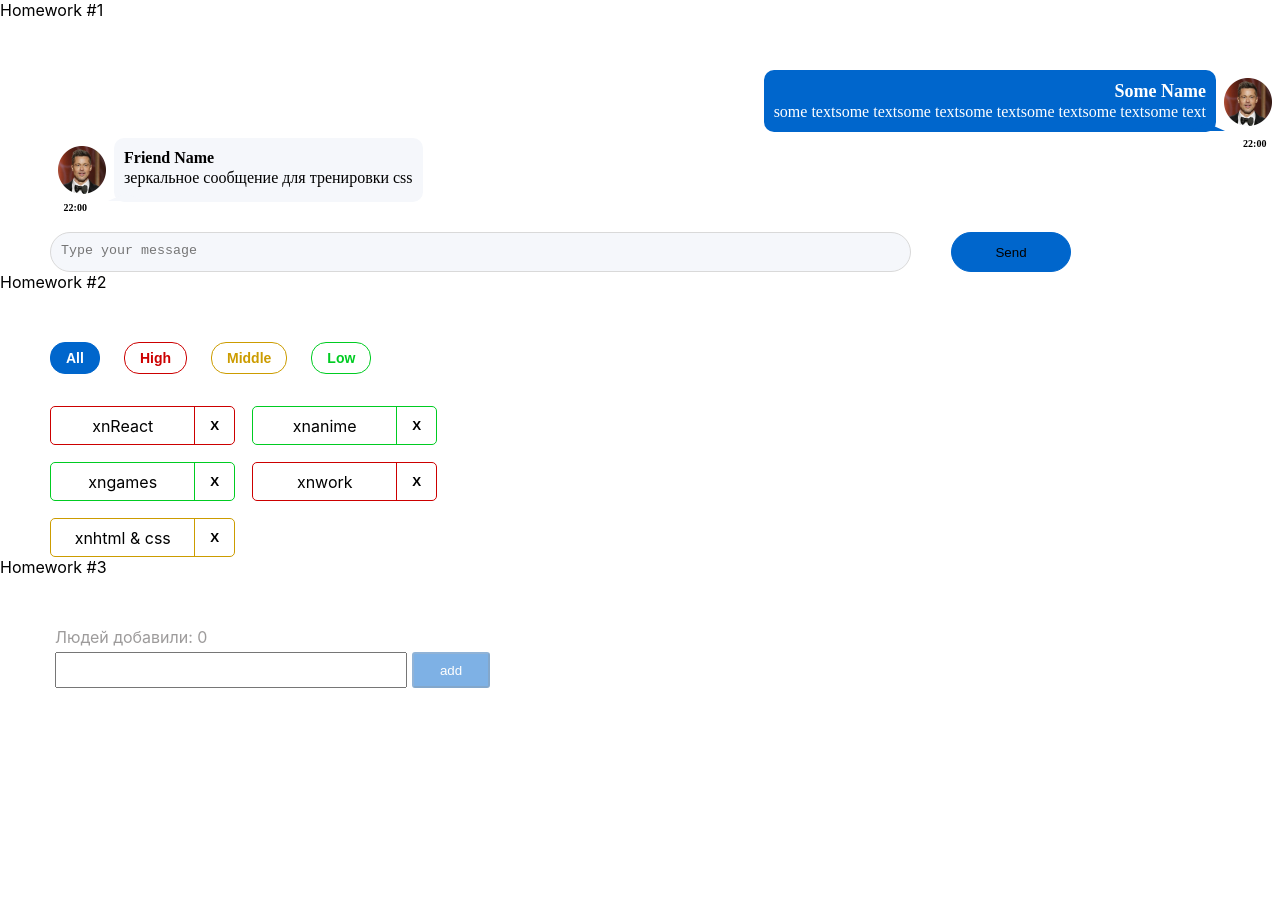
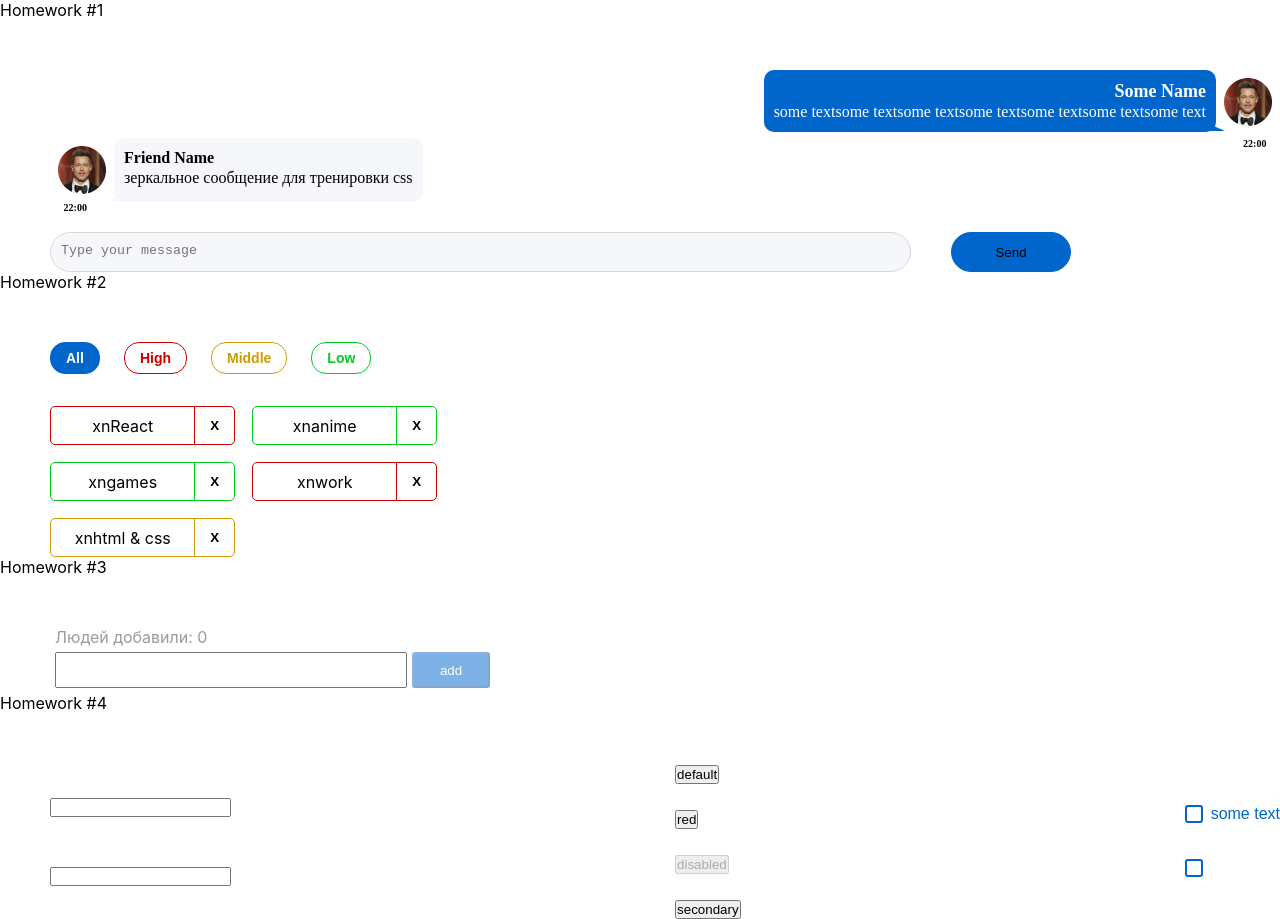
Before and after one commit to Helenman21/hws2-master, a React (Create React App) app: page / in a window 1280 px wide. Before the commit the page ends 800 px from the top, so only its background shows below. Built offline with nearby package versions, Linux system fonts and the light colour scheme.

Commit message:
start HW4

```diff
--- a/src/s1-main/App.tsx
+++ b/src/s1-main/App.tsx
@@ -3,6 +3,7 @@ import s from './App.module.css'
 import HW1 from '../s2-homeworks/hw01/HW1'
 import HW2 from '../s2-homeworks/hw02/HW2'
 import HW3 from '../s2-homeworks/hw03/HW3'
+import HW4 from '../s2-homeworks/hw04/HW4'
 
 function App() {
     return (
@@ -11,7 +12,7 @@ function App() {
             {/*раскомментировать по ходу выполнения*/}
             <HW2/>
             <HW3/>
-            {/*<HW4/>*/}
+            <HW4/>
 
             {/*при выполнении дз 5 и более - закомментировать здесь дз 1-4, так как они есть внутри дз 5*/}
             {/*<HW5/>*/}
```
